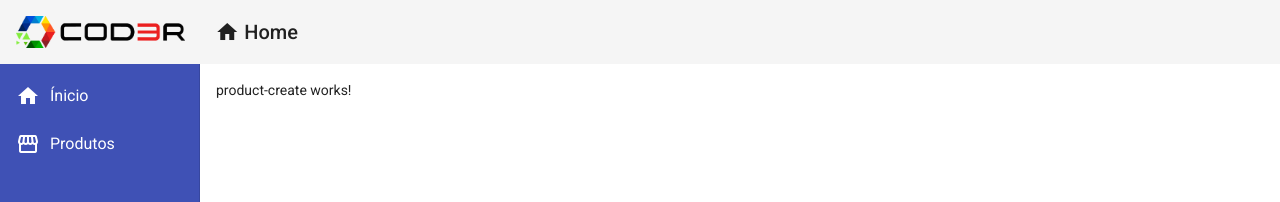
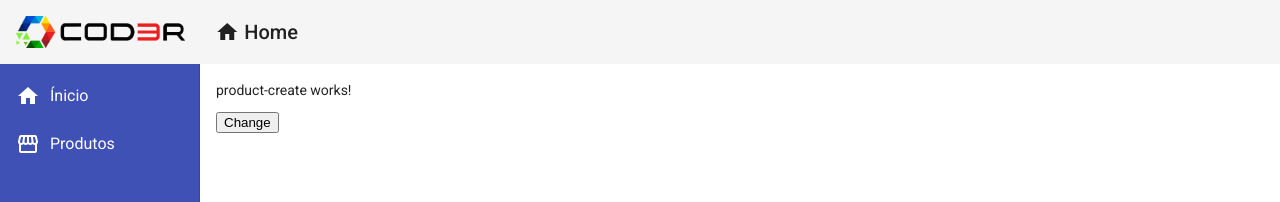
Before and after one commit to wdrik/angular-course, an Angular app: page /products/create in a window 1280 px wide. Shown: the top 202 px of the page. Built offline with nearby package versions, Linux system fonts and the light colour scheme.

Commit message:
feat: binding

```diff
--- a/src/app/components/product/product-create/product-create.component.html
+++ b/src/app/components/product/product-create/product-create.component.html
@@ -1 +1,3 @@
-<p>product-create works!</p>
+<p [id]="myAttr">product-create works!</p>
+
+<button (click)="change()">Change</button>
--- a/src/app/components/product/product-create/product-create.component.ts
+++ b/src/app/components/product/product-create/product-create.component.ts
@@ -7,9 +7,15 @@ import { Component, OnInit } from '@angular/core';
 })
 export class ProductCreateComponent implements OnInit {
 
+  myAttr = 'anywhere';
+
   constructor() { }
 
   ngOnInit(): void {
   }
 
+  change(): void {
+    console.log('change');
+    console.log(this.myAttr);
+  }
 }
```
Also changed, not shown: 1 other file (tests, documents, lock files or other folders).
